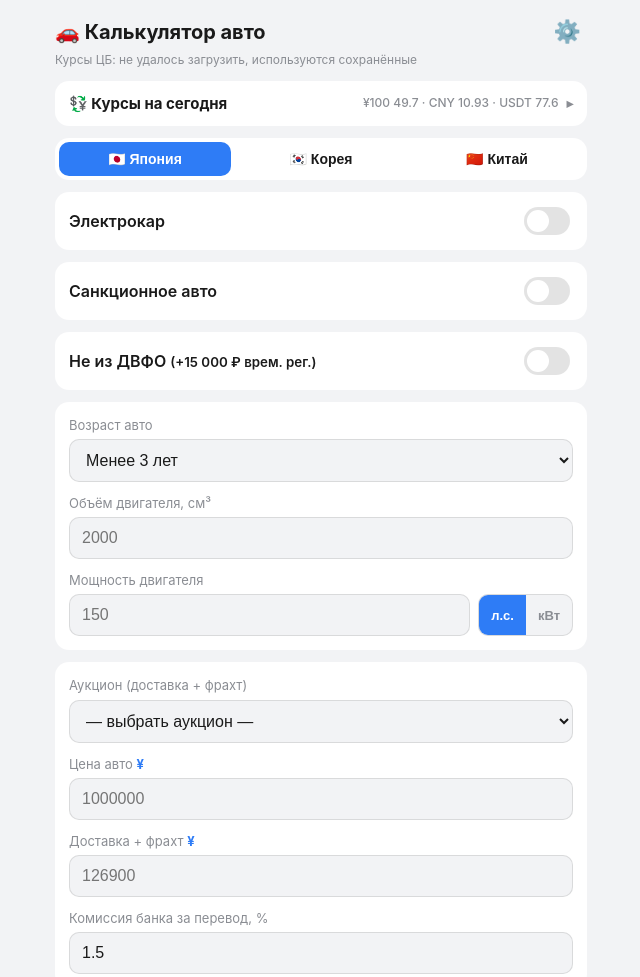
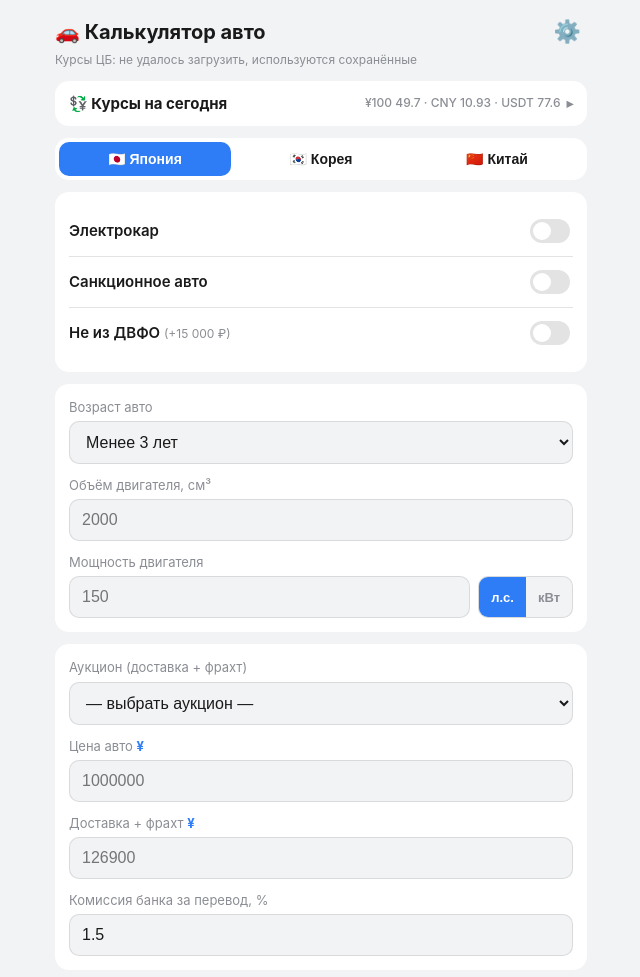
Before and after one commit to DmitriiSavitskii1993/auto-calculator-tg, a plain HTML site: page index.html in a window 1280 px wide. Shown: the top 977 px of the page, without its empty margins (319-959 px from the left). Drawn offline with Linux system fonts and the light colour scheme; no server answers.

Commit message:
Компактные блоки: тумблеры (электрокар/санкции/ДВФО) в одной карточке с разделителями; сжатие сводки курсов
Co-Authored-By: Claude Opus 4.8 (1M context) <noreply@anthropic.com>

```diff
--- a/css/style.css
+++ b/css/style.css
@@ -24,6 +24,7 @@ body {
   font-size: 16px;
   line-height: 1.4;
   padding-bottom: 40px;
+  overflow-x: hidden;
 }
 .app { max-width: 560px; margin: 0 auto; padding: 12px 14px; }
 .hidden { display: none !important; }
@@ -44,24 +45,27 @@ body {
   padding: 4px; border-radius: var(--radius); margin-bottom: 12px;
 }
 .seg {
-  flex: 1; border: none; background: none; color: var(--text);
+  flex: 1; min-width: 0; border: none; background: none; color: var(--text);
   padding: 9px 4px; border-radius: 10px; font-size: 14px; font-weight: 600;
-  cursor: pointer; transition: background .15s;
+  white-space: nowrap; cursor: pointer; transition: background .15s;
 }
 .seg.active { background: var(--btn); color: var(--btn-text); }
 
 /* --- Переключатель электрокара --- */
+/* компактный блок тумблеров */
+.toggles { padding: 2px 14px; margin-bottom: 12px; }
 .switch-row {
   display: flex; align-items: center; justify-content: space-between;
-  background: var(--card); padding: 12px 14px; border-radius: var(--radius);
-  margin-bottom: 12px; font-weight: 600;
+  padding: 10px 0; font-weight: 600; font-size: 15px;
 }
-.switch { width: 46px; height: 28px; appearance: none; background: var(--border);
-  border-radius: 20px; position: relative; cursor: pointer; transition: background .2s; }
+.toggles .switch-row + .switch-row:not(.hidden) { border-top: 1px solid var(--border); }
+.switch-row small { color: var(--hint); font-weight: 400; font-size: 12px; }
+.switch { width: 40px; height: 24px; appearance: none; background: var(--border);
+  border-radius: 20px; position: relative; cursor: pointer; transition: background .2s; flex: none; }
 .switch:checked { background: var(--good); }
-.switch::after { content: ''; position: absolute; top: 3px; left: 3px; width: 22px; height: 22px;
+.switch::after { content: ''; position: absolute; top: 3px; left: 3px; width: 18px; height: 18px;
   background: #fff; border-radius: 50%; transition: transform .2s; }
-.switch:checked::after { transform: translateX(18px); }
+.switch:checked::after { transform: translateX(16px); }
 
 /* --- Карточки и поля --- */
 .card { background: var(--card); border-radius: var(--radius); padding: 14px; margin-bottom: 12px; }
@@ -80,7 +84,7 @@ input[type=number], input[type=text], select {
 input:focus, select:focus { border-color: var(--accent); }
 
 .input-group { display: flex; gap: 8px; }
-.input-group input { flex: 1; }
+.input-group input { flex: 1; min-width: 0; }
 .unit-toggle { display: flex; background: var(--bg); border: 1px solid var(--border); border-radius: 10px; overflow: hidden; }
 .unit { border: none; background: none; color: var(--hint); padding: 0 12px; font-size: 13px; font-weight: 600; cursor: pointer; }
 .unit.active { background: var(--btn); color: var(--btn-text); }
@@ -123,8 +127,10 @@ input:focus, select:focus { border-color: var(--accent); }
 
 /* Панель «Курсы на сегодня» */
 .rate-card { padding: 12px 14px; }
-.rate-head { cursor: pointer; margin-bottom: 0; gap: 8px; }
-.rate-summary { font-size: 12px; color: var(--hint); font-weight: 500; margin-left: auto; }
+.rate-head { cursor: pointer; margin-bottom: 0; gap: 6px; }
+.rate-head > span:first-child { white-space: nowrap; }
+.rate-summary { font-size: 12px; color: var(--hint); font-weight: 500; margin-left: auto;
+  min-width: 0; overflow: hidden; text-overflow: ellipsis; white-space: nowrap; }
 .chevron { color: var(--hint); font-size: 13px; }
 #rateBody { margin-top: 12px; }
 
--- a/index.html
+++ b/index.html
@@ -40,23 +40,21 @@
         <button class="seg" data-country="cn">🇨🇳 Китай</button>
       </div>
 
-      <!-- Тип авто -->
+      <!-- Опции авто (компактно) -->
+      <section class="card toggles">
         <label class="switch-row">
           <span>Электрокар</span>
           <input type="checkbox" id="isElectric" class="switch">
         </label>
-
-      <!-- Санкционное авто (Япония) -->
         <label class="switch-row hidden" id="fieldSanctioned">
           <span>Санкционное авто</span>
           <input type="checkbox" id="isSanctioned" class="switch">
         </label>
-
-      <!-- Не из ДВФО — нужна врем. регистрация (Япония) -->
         <label class="switch-row hidden" id="fieldDvfo">
-        <span>Не из ДВФО <small>(+15 000 ₽ врем. рег.)</small></span>
+          <span>Не из ДВФО <small>(+15 000 ₽)</small></span>
           <input type="checkbox" id="isNotDvfo" class="switch">
         </label>
+      </section>
 
       <!-- Параметры авто -->
       <section class="card">
```
Lines whose indentation alone changed are shown as unchanged.
